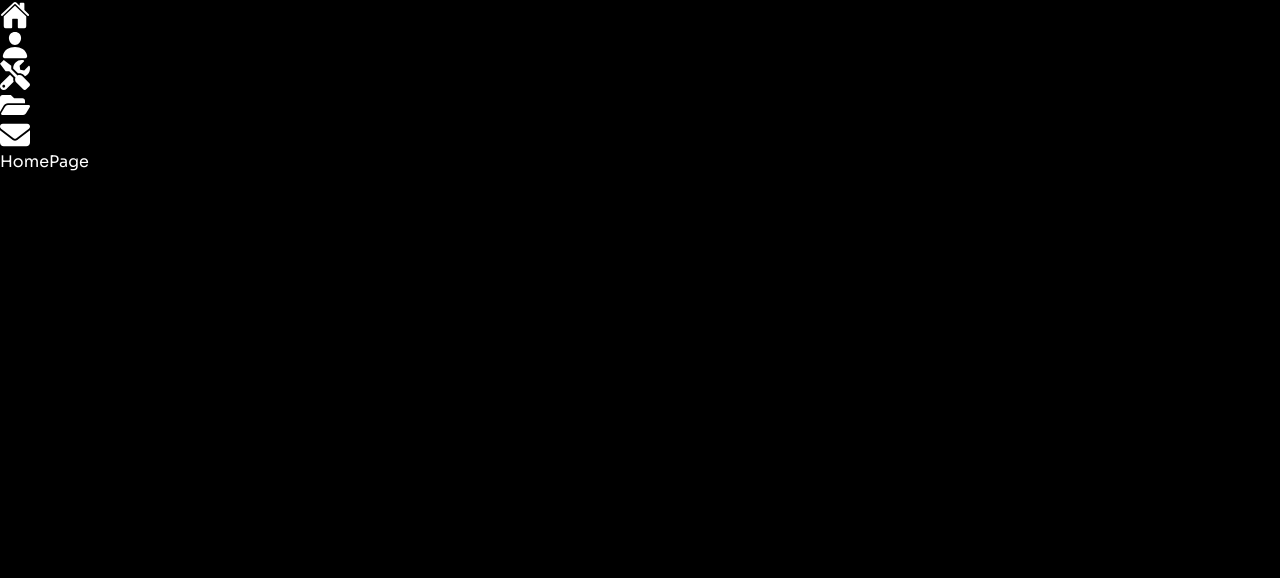
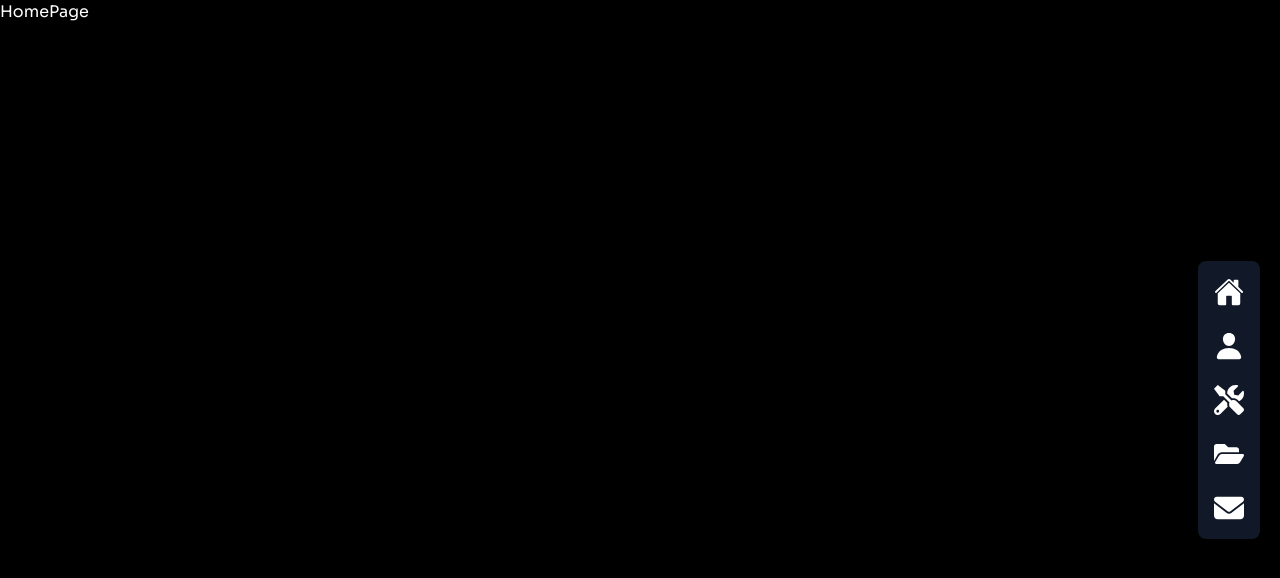
Before and after one commit to sarkhailstorm/personal-portfolio, a Next.js app: page / in a window 1280 px wide. Shown: the top 578 px of the page. Built offline with nearby package versions, Linux system fonts and the light colour scheme.

Commit message:
Adjust navbar.

```diff
--- a/src/app/layout.tsx
+++ b/src/app/layout.tsx
@@ -20,7 +20,7 @@ export default function RootLayout({
 }>) {
   return (
     <html lang="en">
-      <body className={`${font.className} bg-black overflow-hidden text-white`}>
+      <body className={`${font.className} bg-black text-white h-screen`}>
         <Navbar />
         {children}
       </body>
--- a/src/app/page.tsx
+++ b/src/app/page.tsx
@@ -2,7 +2,7 @@ import React from 'react'
 
 const HomePage = () => {
   return (
-    <div>HomePage</div>
+    <div className='h-screen'>HomePage</div>
   )
 }
 
--- a/src/components/Navbar.tsx
+++ b/src/components/Navbar.tsx
@@ -8,21 +8,21 @@ import { FaEnvelope } from "react-icons/fa6";
 
 const Navbar = () => {
   return (
-    <nav className="text-3xl">
+    <nav className="fixed right-5 top-1/2 transform -translate-y-1/2 text-3xl flex flex-col gap-6 bg-gray-900 p-4 rounded-lg shadow-lg">
       <Link href="/">
-        <IoHome />
+        <IoHome className="hover:text-cyan-500 ease-in-out duration-300 "/>
       </Link>
       <Link href="/services">
-        <IoPerson />
+        <IoPerson className="hover:text-cyan-500 ease-in-out duration-300 "/>
       </Link>
       <Link href="/skills">
-        <FaTools />
+        <FaTools className="hover:text-cyan-500 ease-in-out duration-300 "/>
       </Link>
       <Link href="/projects">
-        <FaFolderOpen />
+        <FaFolderOpen className="hover:text-cyan-500 ease-in-out duration-300 "/>
       </Link>
       <Link href="/contact">
-        <FaEnvelope />
+        <FaEnvelope className="hover:text-cyan-500 ease-in-out duration-300 "/>
       </Link>
     </nav>
   );
```
